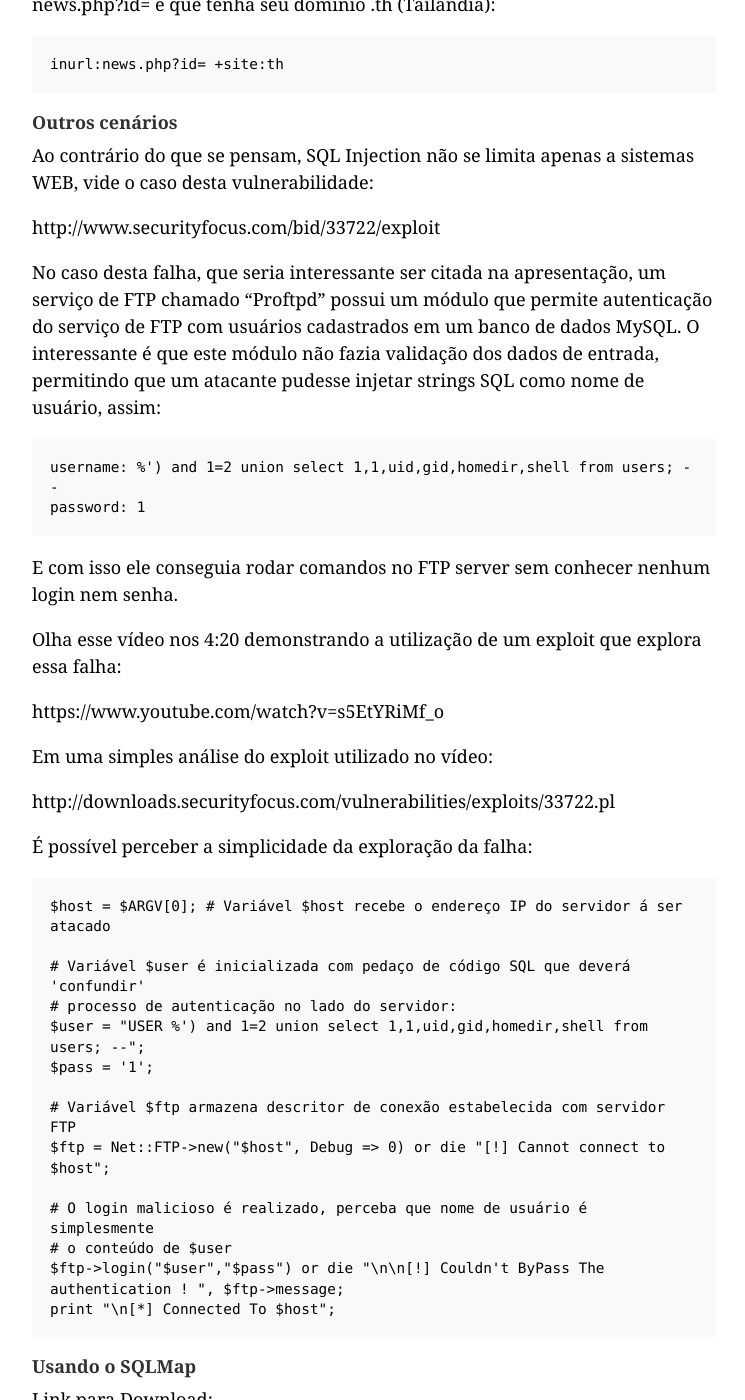
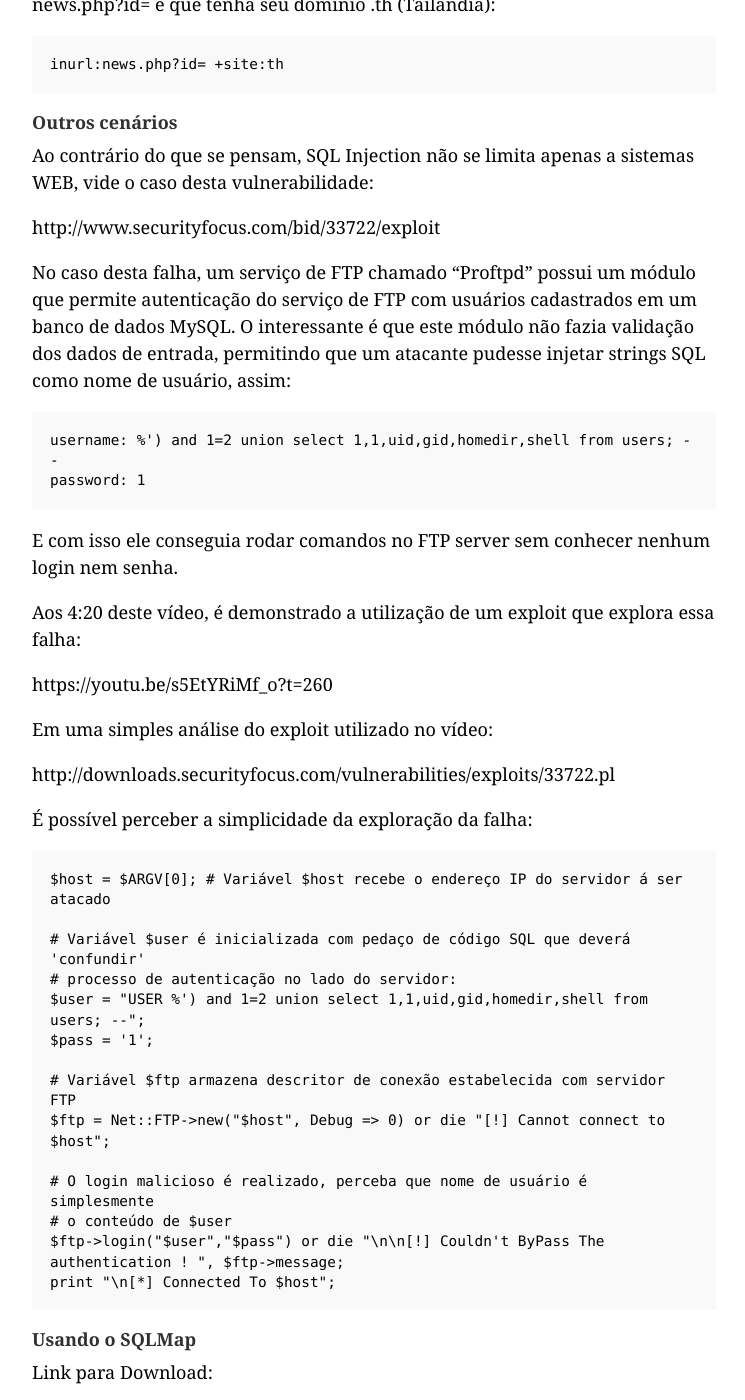
Before and after one commit to Kingm0b/jekyll-minimal-theme, a Jekyll site: the page built from _posts/2017-02-27-sql-injection.md, in a window 1280 px wide and 1400 px high, scrolled down 3008 px. Shown: the whole window, without its empty margins (266-1011 px from the left). Built offline with Jekyll 4.4.1, drawn with Linux system fonts in a browser that asks for light colours; some of the changed text lies outside the part shown.

Commit message:
Add files via upload

````diff
--- a/_posts/2017-02-27-sql-injection.md
+++ b/_posts/2017-02-27-sql-injection.md
@@ -103,7 +103,7 @@ Ao contrário do que se pensam, SQL Injection não se limita apenas a sistemas W
 
 http://www.securityfocus.com/bid/33722/exploit
 
-No caso desta falha, que seria interessante ser citada na apresentação, um serviço de FTP chamado "Proftpd" possui um módulo que permite autenticação do serviço de FTP com usuários cadastrados em um banco de dados MySQL. O interessante é que este módulo não fazia validação dos dados de entrada, permitindo que um atacante pudesse injetar strings SQL como nome de usuário, assim:
+No caso desta falha, um serviço de FTP chamado "Proftpd" possui um módulo que permite autenticação do serviço de FTP com usuários cadastrados em um banco de dados MySQL. O interessante é que este módulo não fazia validação dos dados de entrada, permitindo que um atacante pudesse injetar strings SQL como nome de usuário, assim:
 
 ```
 username: %') and 1=2 union select 1,1,uid,gid,homedir,shell from users; --
@@ -112,9 +112,9 @@ password: 1
 
 E com isso ele conseguia rodar comandos no FTP server sem conhecer nenhum login nem senha.
 
-Olha esse vídeo nos 4:20 demonstrando a utilização de um exploit que explora essa falha:
+Aos 4:20 deste vídeo, é demonstrado a utilização de um exploit que explora essa falha:
 
-https://www.youtube.com/watch?v=s5EtYRiMf_o
+https://youtu.be/s5EtYRiMf_o?t=260
 
 
 Em uma simples análise do exploit utilizado no vídeo:
@@ -144,9 +144,15 @@ print "\n[*] Connected To $host";
 
 #### Usando o SQLMap
 
-Link para Download: https://codeload.github.com/sqlmapproject/sqlmap/legacy.tar.gz/master
+Link para Download:
 
-Você fará o download de um arquivo com esse nome: sqlmapproject-sqlmap-0.9-4059-ge35c7fb.tar.gz
+https://codeload.github.com/sqlmapproject/sqlmap/legacy.tar.gz/master
+
+Você fará o download de um arquivo com esse nome:
+
+```
+sqlmapproject-sqlmap-0.9-4059-ge35c7fb.tar.gz
+```
 
 Descompactando:
 
````
